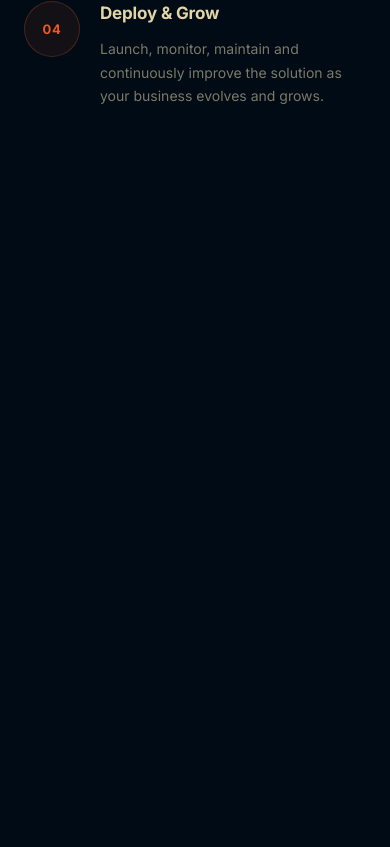
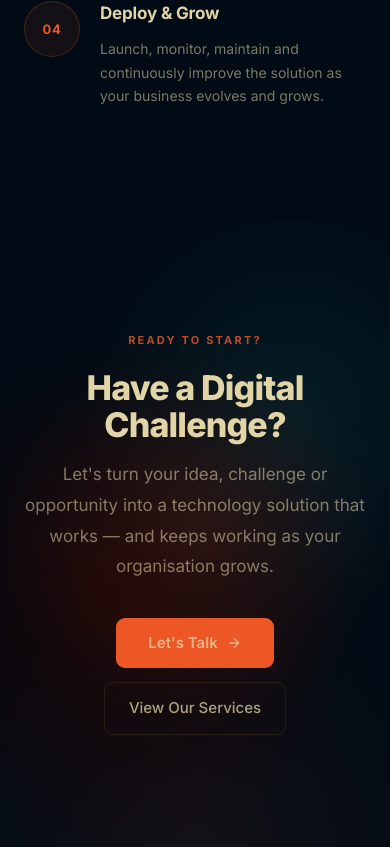
Before and after one commit to Alvin-21/benal, a Next.js app: page / in a window 390 px wide. Shown: the part 6197-7044 px from the top of the page. Before the commit the page ends 6417 px from the top, so only its background shows below. Built offline with nearby package versions, Linux system fonts and the light colour scheme.

Commit message:
feat: Add CTA section.

```diff
--- /dev/null
+++ b/src/app/components/home/ui/CTA.tsx
@@ -0,0 +1,50 @@
+import Link from 'next/link'
+import FadeUp from '@/app/components/ui/FadeUp'
+
+export default function CTA() {
+  return (
+    <section id="cta" aria-labelledby="cta-heading" className="relative py-28 overflow-hidden">
+      <div className="cta-radial-bg absolute inset-0" aria-hidden="true" />
+      {/* Centre glow */}
+      <div
+        className="absolute top-1/2 left-1/2 -translate-x-1/2 -translate-y-1/2 w-[400px] h-[400px] rounded-full bg-[radial-gradient(circle,rgba(237,87,37,0.12),transparent_70%)] pointer-events-none"
+        aria-hidden="true"
+      />
+
+      <div className="relative z-10 max-w-6xl mx-auto px-6">
+        <FadeUp>
+          <div className="text-center max-w-[640px] mx-auto">
+            <p className="text-[11px] font-bold tracking-[0.2em] uppercase text-cta/80 mb-5">
+              Ready to Start?
+            </p>
+            <h2
+              id="cta-heading"
+              className="text-[clamp(34px,5vw,58px)] font-extrabold tracking-[-0.025em] leading-[1.1] text-cream mb-4"
+            >
+              Have a Digital<br />Challenge?
+            </h2>
+            <p className="text-[17px] text-cream/55 mb-9 leading-[1.8]">
+              Let&apos;s turn your idea, challenge or opportunity into a technology solution that works —
+              and keeps working as your organisation grows.
+            </p>
+            <div className="flex flex-wrap gap-3.5 justify-center">
+              <Link
+                href="mailto:hello@benaldigital.com"
+                className="inline-flex items-center gap-2 bg-cta text-white text-[15px] font-semibold px-8 py-3.5 rounded-[9px] transition-all duration-200 hover:bg-[#f06535] hover:-translate-y-0.5 hover:shadow-[0_12px_40px_rgba(237,87,37,0.4)]"
+              >
+                Let&apos;s Talk
+                <svg width="16" height="16" fill="none" stroke="currentColor" strokeWidth="2" viewBox="0 0 24 24" aria-hidden="true"><path d="M5 12h14M12 5l7 7-7 7" /></svg>
+              </Link>
+              <Link
+                href="#services"
+                className="text-[15px] font-medium text-cream/75 px-6 py-3.5 rounded-[9px] border border-gold/[0.18] transition-all duration-200 hover:text-cream hover:border-gold/35"
+              >
+                View Our Services
+              </Link>
+            </div>
+          </div>
+        </FadeUp>
+      </div>
+    </section>
+  )
+}
--- a/src/app/page.tsx
+++ b/src/app/page.tsx
@@ -4,6 +4,7 @@ import TrustStrip from './components/home/ui/TrustStrip';
 import Services from './components/home/ui/Services';
 import WhyBenal from './components/home/ui/WhyBenal';
 import Process from './components/home/ui/Process';
+import CTA from './components/home/ui/CTA';
 
 export default function Home() {
   return (
@@ -15,6 +16,7 @@ export default function Home() {
         <Services />
         <WhyBenal />
         <Process />
+        <CTA />
       </main>
     </>
   );
```
